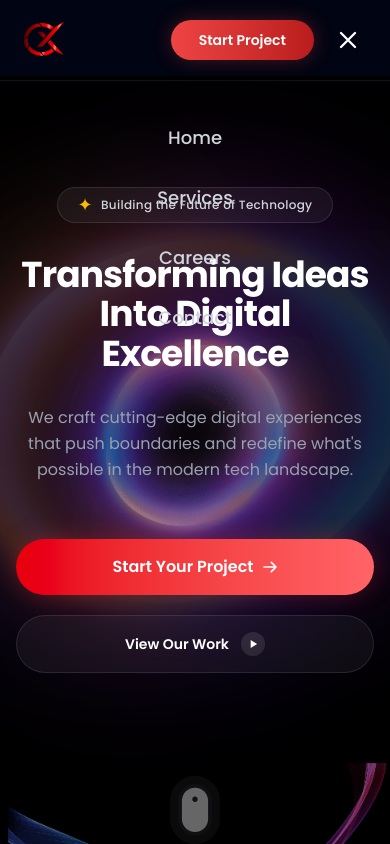
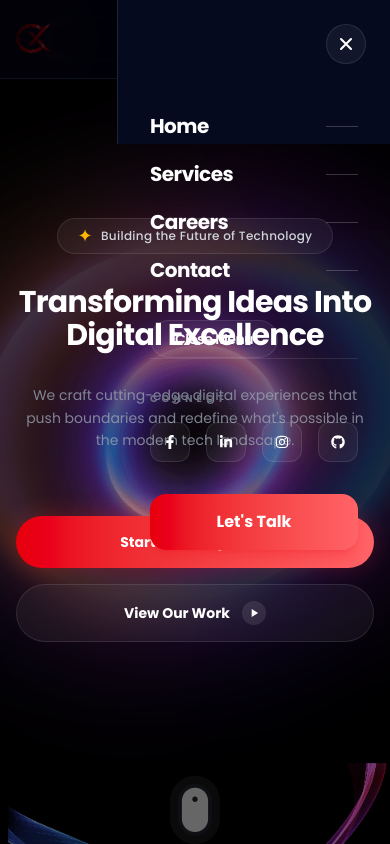
Before and after one commit to uthami-rasu/qubix-website, a React (Vite) app in the folder qubiqx-ui/: page / in a window 390 px wide. Both pictures are taken after a click on the button 348 px from the left and 40 px from the top of the page. Shown: the top 844 px of the page. Built offline with nearby package versions, Linux system fonts and the light colour scheme.

Commit message:
fix: mobile resposnsivesnes

```diff
--- a/qubiqx-ui/src/components/Header.jsx
+++ b/qubiqx-ui/src/components/Header.jsx
@@ -1,44 +1,45 @@
 import React, { useState } from 'react';
 import logo from '../assets/images/logo.png';
+import { FaFacebookF, FaLinkedinIn, FaInstagram, FaGithub } from 'react-icons/fa';
 
 const Header = () => {
   const [isMenuOpen, setIsMenuOpen] = useState(false);
 
   return (
-    <header className="fixed top-0 left-0 w-full z-50 px-6 py-5 flex items-center justify-between border-b border-white/5 bg-[#020617]/80 backdrop-blur-xl transition-all duration-300">
+    <header className="fixed top-0 left-0 w-full z-50 px-4 md:px-12 py-5 flex items-center justify-between border-b border-white/5 bg-[#020617]/80 backdrop-blur-xl transition-all duration-300">
       <div className="flex items-center gap-2">
-        <img src={logo} alt="Qubiqx" className="h-9 w-auto hover:opacity-80 transition-opacity" />
+        <img src={logo} alt="Qubiqx" className="h-8 md:h-9 w-auto hover:opacity-80 transition-opacity" />
       </div>
 
       <nav className="hidden lg:flex absolute left-1/2 -translate-x-1/2 items-center gap-10 text-[15px] font-medium text-white font-sans">
-        <a href="#" className="hover:text-amber-400 transition-colors duration-200">Home</a>
-        <div className="flex items-center gap-1.5 cursor-pointer hover:text-amber-400 transition-colors group duration-200">
+        <a href="#" className="hover:text-red-500 transition-colors duration-200">Home</a>
+        <div className="flex items-center gap-1.5 cursor-pointer hover:text-red-500 transition-colors group duration-200">
           <span>Services</span>
           <svg className="w-3.5 h-3.5 opacity-60 group-hover:opacity-100 transition-all transform group-hover:rotate-180" fill="none" stroke="currentColor" viewBox="0 0 24 24">
             <path strokeLinecap="round" strokeLinejoin="round" strokeWidth={2.5} d="M19 9l-7 7-7-7" />
           </svg>
         </div>
-        <div className="flex items-center gap-1.5 cursor-pointer hover:text-amber-400 transition-colors group duration-200">
+        <div className="flex items-center gap-1.5 cursor-pointer hover:text-red-500 transition-colors group duration-200">
           <span>Careers</span>
           <svg className="w-3.5 h-3.5 opacity-60 group-hover:opacity-100 transition-all transform group-hover:rotate-180" fill="none" stroke="currentColor" viewBox="0 0 24 24">
             <path strokeLinecap="round" strokeLinejoin="round" strokeWidth={2.5} d="M19 9l-7 7-7-7" />
           </svg>
         </div>
-        <a href="#" className="hover:text-amber-400 transition-colors duration-200">Contact</a>
+        <a href="#" className="hover:text-red-500 transition-colors duration-200">Contact</a>
       </nav>
 
-      <div className="flex items-center gap-4">
-        <button className="relative overflow-hidden group bg-gradient-to-r from-[#ef4444] to-[#b91c1c] text-white px-7 py-2.5 rounded-full text-sm font-semibold transition-all duration-300 shadow-[0_0_20px_rgba(239,68,68,0.3)] hover:shadow-[0_0_30px_rgba(239,68,68,0.5)] active:scale-95">
-          <span className="relative z-10 text-[14px]">Start Project</span>
+      <div className="flex items-center gap-3 md:gap-4">
+        <button className="relative overflow-hidden group bg-gradient-to-r from-[#ef4444] to-[#b91c1c] text-white px-5 md:px-7 py-2 md:py-2.5 rounded-full text-xs md:text-sm font-semibold transition-all duration-300 shadow-[0_0_20px_rgba(239,68,68,0.3)] hover:shadow-[0_0_30px_rgba(239,68,68,0.5)] active:scale-95">
+          <span className="relative z-10">Start Project</span>
           <div className="absolute inset-0 bg-white/10 translate-y-10 group-hover:translate-y-0 transition-transform duration-300"></div>
         </button>
 
         {/* Mobile Menu Toggle */}
         <button
-          className="lg:hidden text-white p-1"
+          className="lg:hidden text-white p-1.5 bg-white/5 rounded-lg border border-white/10 active:scale-90 transition-transform"
           onClick={() => setIsMenuOpen(!isMenuOpen)}
         >
-          <svg className="w-7 h-7" fill="none" stroke="currentColor" viewBox="0 0 24 24">
+          <svg className="w-6 h-6" fill="none" stroke="currentColor" viewBox="0 0 24 24">
             {isMenuOpen ? (
               <path strokeLinecap="round" strokeLinejoin="round" strokeWidth={2} d="M6 18L18 6M6 6l12 12" />
             ) : (
@@ -49,16 +50,62 @@ const Header = () => {
       </div>
 
       {/* Mobile Menu Drawer */}
-      {isMenuOpen && (
-        <div className="fixed inset-0 top-[76px] bg-black/95 z-40 lg:hidden animate-in fade-in slide-in-from-top-4 duration-300">
-          <nav className="flex flex-col items-center gap-8 pt-12 text-lg font-medium text-gray-300">
-            <a href="#" onClick={() => setIsMenuOpen(false)}>Home</a>
-            <a href="#" onClick={() => setIsMenuOpen(false)}>Services</a>
-            <a href="#" onClick={() => setIsMenuOpen(false)}>Careers</a>
-            <a href="#" onClick={() => setIsMenuOpen(false)}>Contact</a>
+      <div className={`fixed inset-0 top-0 bg-black/60 backdrop-blur-2xl z-[60] lg:hidden transition-all duration-700 ease-in-out ${
+        isMenuOpen ? 'opacity-100 pointer-events-auto' : 'opacity-0 pointer-events-none'
+      }`}>
+        <div className={`absolute top-0 right-0 w-[70%] h-full bg-[#050a1f] border-l border-white/10 p-8 pt-28 transition-transform duration-500 ease-out flex flex-col ${
+          isMenuOpen ? 'translate-x-0' : 'translate-x-full'
+        }`}>
+          {/* Top Close Button (X icon) */}
+          <button
+            className="absolute top-6 right-6 text-white w-10 h-10 bg-white/5 border border-white/10 rounded-full flex items-center justify-center hover:bg-red-600 transition-all z-[70]"
+            onClick={() => setIsMenuOpen(false)}
+          >
+            <svg className="w-5 h-5" fill="none" stroke="currentColor" viewBox="0 0 24 24">
+              <path strokeLinecap="round" strokeLinejoin="round" strokeWidth={2.5} d="M6 18L18 6M6 6l12 12" />
+            </svg>
+          </button>
+
+          <nav className="flex flex-col gap-5 text-xl font-bold text-white tracking-tight">
+            {['Home', 'Services', 'Careers', 'Contact'].map((item, idx) => (
+              <a
+                key={item}
+                href="#"
+                className={`transition-all duration-700 ease-out delay-[${idx * 100}ms] ${isMenuOpen ? 'translate-x-0 opacity-100' : '-translate-x-10 opacity-0'} hover:text-red-500 flex items-center justify-between group`}
+                onClick={() => setIsMenuOpen(false)}
+              >
+                <span>{item}</span>
+                <span className="w-8 h-[1px] bg-white/20 group-hover:bg-red-500 group-hover:w-12 transition-all"></span>
+              </a>
+            ))}
+
+            {/* Close Button after menus end */}
+            <button
+              className={`mt-4 w-fit px-6 py-2 bg-white/5 border border-white/10 text-white text-sm font-semibold rounded-full hover:bg-white/10 transition-all duration-700 delay-500 ${isMenuOpen ? 'opacity-100 translate-x-0' : 'opacity-0 -translate-x-10'}`}
+              onClick={() => setIsMenuOpen(false)}
+            >
+              Close Menu
+            </button>
           </nav>
+
+          <div className="mt-auto pb-8 space-y-8">
+            <div className="h-px bg-white/10 w-full"></div>
+            <div className="space-y-4">
+              <p className="text-gray-500 text-[10px] font-bold uppercase tracking-[0.4em]">Connect</p>
+              <div className="flex gap-4">
+                {[<FaFacebookF />, <FaLinkedinIn />, <FaInstagram />, <FaGithub />].map((icon, idx) => (
+                  <div key={idx} className="w-10 h-10 rounded-xl bg-white/5 border border-white/10 flex items-center justify-center text-white text-sm hover:bg-red-600 hover:border-red-600 transition-all cursor-pointer">
+                    {icon}
+                  </div>
+                ))}
+              </div>
+            </div>
+            <button className="w-full py-4 bg-gradient-to-r from-red-600 to-red-400 text-white font-bold rounded-2xl active:scale-95 transition-transform shadow-lg shadow-red-600/20">
+              Let's Talk
+            </button>
+          </div>
         </div>
-      )}
+      </div>
     </header>
   );
 };
--- a/qubiqx-ui/src/components/Hero.jsx
+++ b/qubiqx-ui/src/components/Hero.jsx
@@ -58,27 +58,27 @@ const Hero = () => {
         </div>
 
         {/* Heading */}
-        <h1 className="text-4xl sm:text-6xl lg:text-5xl font-bold text-white tracking-tight leading-[1.1] md:leading-[1.1] font-sans">
-          Transforming Ideas Into <br className="hidden sm:block" />
+        <h1 className="text-3xl sm:text-5xl md:text-6xl lg:text-[80px] font-bold text-white tracking-tight leading-[1.1] md:leading-[1.05] font-sans max-w-4xl">
+          Transforming Ideas Into <br className="hidden md:block" />
           <span className="text-white">Digital Excellence</span>
         </h1>
 
         {/* Subtext */}
-        <p className="text-gray-400 text-base md:text-lg max-w-2xl leading-relaxed font-sans">
+        <p className="text-gray-400 text-sm md:text-[19px] max-w-2xl leading-relaxed font-sans opacity-80">
           We craft cutting-edge digital experiences that push boundaries and
           redefine what's possible in the modern tech landscape.
         </p>
 
         {/* CTA Buttons */}
-        <div className="flex flex-col sm:flex-row items-center gap-5 mt-6 w-full sm:w-auto">
-          <button className="w-full sm:w-auto bg-gradient-to-r from-red-600 to-red-400 text-white px-10 py-4 rounded-full font-semibold flex items-center justify-center gap-2 shadow-[0_0_25px_rgba(220,38,38,0.3)] hover:shadow-[0_0_40px_rgba(220,38,38,0.5)] transition-all duration-300 active:scale-95 group">
+        <div className="flex flex-col sm:flex-row items-center gap-4 mt-8 w-full sm:w-auto">
+          <button className="w-full sm:w-auto bg-gradient-to-r from-red-600 to-red-400 text-white px-8 md:px-10 py-4 rounded-full font-bold flex items-center justify-center gap-2 shadow-[0_0_25px_rgba(220,38,38,0.3)] hover:shadow-[0_0_40px_rgba(220,38,38,0.5)] transition-all duration-300 active:scale-95 group text-sm md:text-base">
             Start Your Project
             <svg className="w-4 h-4 group-hover:translate-x-1 transition-transform" fill="none" stroke="currentColor" viewBox="0 0 24 24">
               <path strokeLinecap="round" strokeLinejoin="round" strokeWidth={2.5} d="M14 5l7 7m0 0l-7 7m7-7H3" />
             </svg>
           </button>
 
-          <button className="w-full sm:w-auto bg-white/5 backdrop-blur-lg border border-white/10 text-white px-10 py-4 rounded-full font-semibold flex items-center justify-center gap-3 hover:bg-white/10 hover:border-white/20 transition-all duration-300 active:scale-95 group text-sm md:text-base">
+          <button className="w-full sm:w-auto bg-white/5 backdrop-blur-lg border border-white/10 text-white px-8 md:px-10 py-4 rounded-full font-bold flex items-center justify-center gap-3 hover:bg-white/10 hover:border-white/20 transition-all duration-300 active:scale-95 group text-sm md:text-base">
             View Our Work
             <div className="w-6 h-6 bg-white/10 rounded-full flex items-center justify-center group-hover:scale-110 transition-all">
               <svg className="w-3.5 h-3.5 fill-white" viewBox="0 0 24 24">
--- a/qubiqx-ui/src/components/TeamFooter.jsx
+++ b/qubiqx-ui/src/components/TeamFooter.jsx
@@ -9,76 +9,72 @@ const TeamFooter = () => {
     <div className="w-full bg-black font-sans">
 
       {/* 2. Meet Our Team Section */}
-      <section className="pt-0 pb-0 px-6 lg:px-24 relative z-20">
-        <div className="max-w-[1200px] mx-auto relative overflow-visible -mb-10 lg:-mb-16 transition-all duration-500">
-          <div className="rounded-[40px] overflow-hidden shadow-2xl shadow-red-900/40 bg-red-600/30 backdrop-blur-xl border border-white/10 p-1">
+      <section className="pt-0 pb-0 px-4 md:px-12 lg:px-24 relative z-20">
+        <div className="max-w-full lg:max-w-[1200px] mx-auto relative overflow-visible -mb-10 lg:-mb-16 transition-all duration-500">
+          <div className="rounded-[24px] md:rounded-[40px] overflow-hidden shadow-2xl shadow-red-900/40 bg-red-600/30 backdrop-blur-xl border border-white/10 p-1">
             <img
               src={team_img}
               alt="Meet Our Team"
-              className="w-full h-auto object-cover rounded-[36px]"
+              className="w-full h-auto object-cover rounded-[20px] md:rounded-[36px]"
             />
           </div>
         </div>
       </section>
 
       {/* 3. Footer Area (Lets Talk!) */}
-      <footer className="bg-black pb-20 px-4 lg:px-5 relative z-10">
-        <div className="max-w-[1700px] mx-auto relative group">
+      <footer className="bg-black pb-12 md:pb-20 px-4 md:px-12 relative z-10">
+        <div className="max-w-full lg:max-w-[1700px] mx-auto relative group">
 
           {/* Main Footer Container with Glassmorphism */}
-          <div className="border-[3px] border-red-600/80 rounded-[20px] bg-red-900/30 backdrop-blur-2xl p-10 lg:p-14 lg:pt-28 relative overflow-hidden min-h-[450px] shadow-[0_0_80px_rgba(220,38,38,0.15)] z-10">
+          <div className="border-[3px] border-red-600/80 rounded-[24px] md:rounded-[40px] lg:rounded-[20px] bg-red-900/30 backdrop-blur-2xl p-8 md:p-14 pt-20 md:pt-24 lg:pt-28 relative overflow-hidden min-h-fit lg:min-h-[450px] shadow-[0_0_80px_rgba(220,38,38,0.15)] z-10">
             {/* Subtle background glow enhancement */}
             <div className="absolute top-0 right-0 w-1/2 h-full bg-gradient-to-l from-red-600/10 to-transparent pointer-events-none"></div>
-            <div className="absolute bottom-0 left-0 w-1/2 h-1/2 bg-gradient-to-tr from-red-600/5 to-transparent pointer-events-none"></div>
 
-            <div className="grid grid-cols-1 lg:grid-cols-3 gap-12 lg:gap-8 relative z-10 h-full">
+            <div className="flex flex-col lg:grid lg:grid-cols-3 gap-12 lg:gap-8 relative z-10 h-full">
 
               {/* Left Column: Brand & Contact */}
-              <div className="flex flex-col justify-between space-y-10">
+              <div className="flex flex-col items-center lg:items-start justify-between space-y-10 text-center lg:text-left order-1">
                 <div className="space-y-6">
-                  <div className="flex items-center gap-4 group/logo">
-                    <div className="relative">
-                      <img src={logo} alt="Qubiqx" className="h-12 w-auto transition-transform duration-700 group-hover/logo:rotate-[360deg]" />
-                      <div className="absolute -inset-2 bg-red-600/20 blur-xl rounded-full opacity-0 group-hover/logo:opacity-100 transition-opacity"></div>
-                    </div>
-                    <span className="text-3xl lg:text-4xl font-black text-white tracking-tighter uppercase italic">Qubiqx</span>
+                  <div className="flex items-center justify-center lg:justify-start gap-4 group/logo">
+                    <img src={logo} alt="Qubiqx" className="h-10 md:h-12 w-auto" />
+                    <span className="text-2xl md:text-3xl lg:text-4xl font-black text-white tracking-tighter uppercase italic">Qubiqx</span>
                   </div>
-                  <p className="text-gray-200 text-lg font-medium leading-relaxed max-w-[300px]">
+                  <p className="text-gray-200 text-base md:text-lg font-medium leading-relaxed max-w-[300px]">
                     We are always open to discuss your project and improve your online presence.
                   </p>
                 </div>
 
                 {/* Combined Red Contact Box */}
-                <div className="bg-[#FF0000] rounded-2xl p-6 lg:p-7 flex flex-col xl:flex-row items-start xl:items-center gap-6 xl:gap-10 w-fit shadow-[0_0_40px_rgba(255,0,0,0.3)] hover:shadow-[0_0_60px_rgba(255,0,0,0.5)] transition-shadow duration-500">
-                  <div className="flex flex-col">
+                <div className="bg-[#FF0000] rounded-2xl p-6 flex flex-col sm:flex-row lg:flex-col xl:flex-row items-center lg:items-start xl:items-center gap-6 xl:gap-10 w-full sm:w-fit lg:w-full xl:w-fit shadow-xl">
+                  <div className="flex flex-col items-center lg:items-start text-center lg:text-left">
                     <span className="text-white/90 text-[10px] font-bold uppercase tracking-[0.3em] mb-1">Email me at</span>
-                    <a href="mailto:qubiqx@gmail.com" className="text-white font-extrabold text-base hover:tracking-wider transition-all duration-300">qubiqx@gmail.com</a>
+                    <a href="mailto:qubiqx@gmail.com" className="text-white font-extrabold text-sm md:text-base">qubiqx@gmail.com</a>
                   </div>
-                  <div className="w-px h-10 bg-white/30 hidden xl:block"></div>
-                  <div className="flex flex-col">
+                  <div className="w-full sm:w-px lg:w-full xl:w-px h-px sm:h-10 lg:h-px xl:h-10 bg-white/30"></div>
+                  <div className="flex flex-col items-center lg:items-start text-center lg:text-left">
                     <span className="text-white/90 text-[10px] font-bold uppercase tracking-[0.3em] mb-2">Call us</span>
-                    <a href="tel:+919715612695" className="text-white font-extrabold text-base hover:tracking-wider transition-all duration-300">+91 9715612695</a>
+                    <a href="tel:+919715612695" className="text-white font-extrabold text-sm md:text-base">+91 9715612695</a>
                   </div>
                 </div>
               </div>
 
               {/* Middle Column: Lets Talk */}
-              <div className="flex flex-col justify-start lg:pt-4 space-y-8">
+              <div className="flex flex-col items-center lg:items-start justify-start lg:pt-4 space-y-8 text-center lg:text-left order-2">
                 <div className="space-y-6">
-                  <h2 className="text-4xl lg:text-5xl font-black text-white tracking-tighter italic leading-none drop-shadow-lg">Lets Talk!</h2>
-                  <p className="text-gray-300 text-base font-medium leading-relaxed max-w-[340px]">
+                  <h2 className="text-4xl md:text-5xl font-black text-white tracking-tighter italic leading-none">Lets Talk!</h2>
+                  <p className="text-gray-300 text-sm md:text-base font-medium leading-relaxed max-w-[340px]">
                     We are always open to discuss your project, improve your online presence and help with your UX/UI design challenges.
                   </p>
 
                   {/* Social Icons */}
-                  <div className="flex items-center gap-4">
+                  <div className="flex items-center justify-center lg:justify-start gap-4">
                     {[
                       { icon: <FaFacebookF />, link: "#" },
                       { icon: <FaLinkedinIn />, link: "#" },
                       { icon: <FaInstagram />, link: "#" },
                       { icon: <FaGithub />, link: "#" }
                     ].map((social, idx) => (
-                      <a key={idx} href={social.link} className="w-10 h-10 rounded-xl bg-white/5 border border-white/10 backdrop-blur-md flex items-center justify-center text-white hover:bg-red-600 hover:border-red-600 hover:scale-110 shadow-lg transition-all duration-300">
+                      <a key={idx} href={social.link} className="w-10 h-10 rounded-xl bg-white/5 border border-white/10 flex items-center justify-center text-white hover:bg-red-600 transition-all duration-300">
                         {social.icon}
                       </a>
                     ))}
@@ -87,12 +83,12 @@ const TeamFooter = () => {
               </div>
 
               {/* Right Column: People Image */}
-              <div className="relative flex items-end justify-end">
-                <div className="w-full max-w-[420px] pointer-events-none group/team">
+              <div className="relative flex items-center justify-center lg:items-end lg:justify-end order-3 mt-4 lg:mt-0">
+                <div className="w-full max-w-[280px] md:max-w-[420px] pointer-events-none">
                   <img
                     src={footer_ppls}
                     alt="Team"
-                    className="w-full h-auto object-contain brightness-125 translate-y-6 group-hover/team:scale-105 transition-transform duration-700"
+                    className="w-full h-auto object-contain brightness-125 lg:translate-y-6"
                   />
                 </div>
               </div>
@@ -100,18 +96,18 @@ const TeamFooter = () => {
             </div>
           </div>
 
-          {/* Border Overlay Layer - sitting on top of everything to keep border visible over avatars */}
-          <div className="absolute inset-0 border-[3px] border-red-600/80 rounded-[20px] pointer-events-none z-30"></div>
+          {/* Border Overlay Layer */}
+          <div className="absolute inset-0 border-[3px] border-red-600/80 rounded-[24px] md:rounded-[40px] lg:rounded-[20px] pointer-events-none z-30"></div>
         </div>
 
         {/* 4. Bottom Copyright Bar */}
-        <div className="max-w-[1700px] mx-auto mt-10 flex flex-col md:flex-row items-center justify-between gap-8 text-gray-500 text-[10px] font-bold tracking-[0.4em] uppercase opacity-60">
+        <div className="max-w-full lg:max-w-[1700px] mx-auto mt-10 flex flex-col lg:flex-row items-center justify-between gap-6 lg:gap-8 text-gray-500 text-[9px] md:text-[10px] font-bold tracking-[0.4em] uppercase opacity-60 text-center">
           <p className="tracking-widest">Copyright 2026, qubiqx.com</p>
-          <div className="flex items-center gap-10 md:gap-16">
-            <a href="#" className="hover:text-red-600 transition-colors duration-300">Home</a>
-            <a href="#" className="hover:text-red-600 transition-colors duration-300">Services</a>
-            <a href="#" className="hover:text-red-600 transition-colors duration-300">Careers</a>
-            <a href="#" className="hover:text-red-600 transition-colors duration-300">Contact</a>
+          <div className="flex flex-wrap items-center justify-center gap-6 md:gap-10 lg:gap-16">
+            <a href="#" className="hover:text-red-600 transition-colors">Home</a>
+            <a href="#" className="hover:text-red-600 transition-colors">Services</a>
+            <a href="#" className="hover:text-red-600 transition-colors">Careers</a>
+            <a href="#" className="hover:text-red-600 transition-colors">Contact</a>
           </div>
         </div>
       </footer>
```
Also changed, not shown: qubiqx-ui/src/components/ContactSection.jsx (+23 -30 lines).
